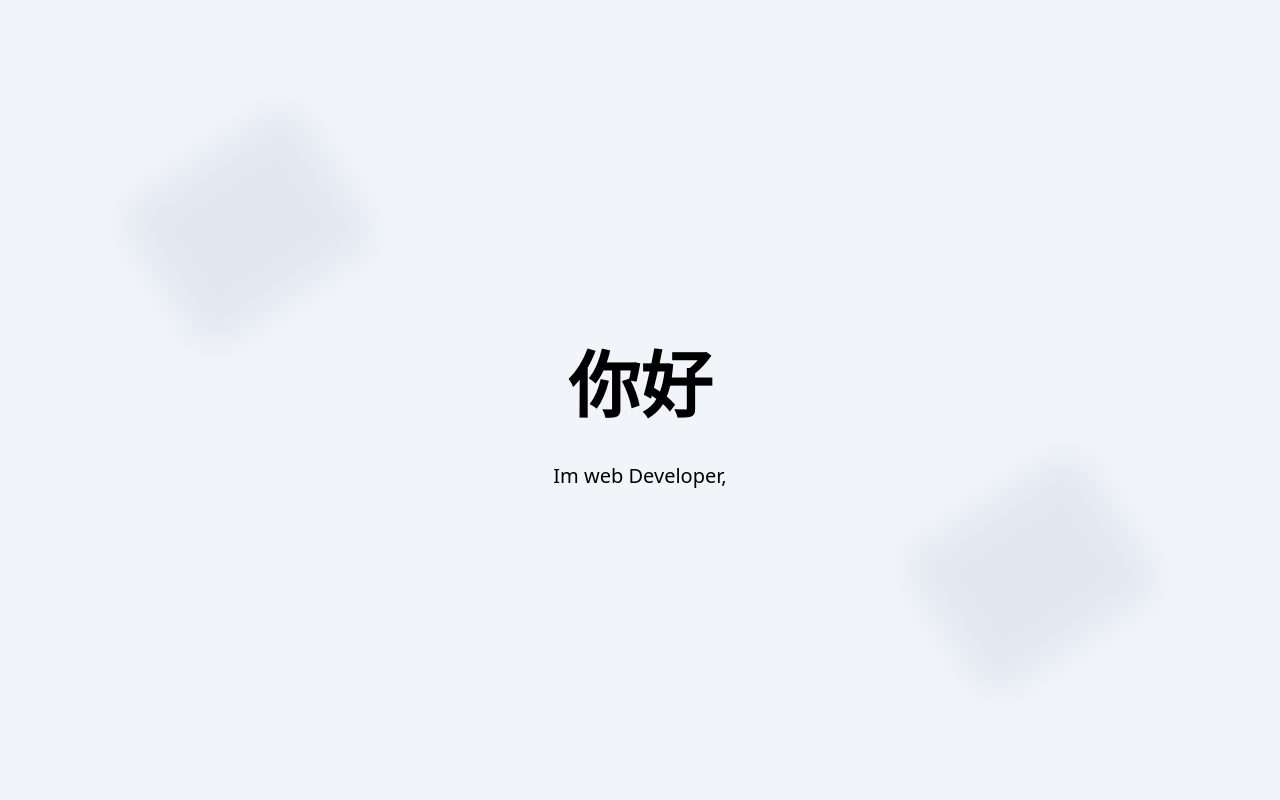
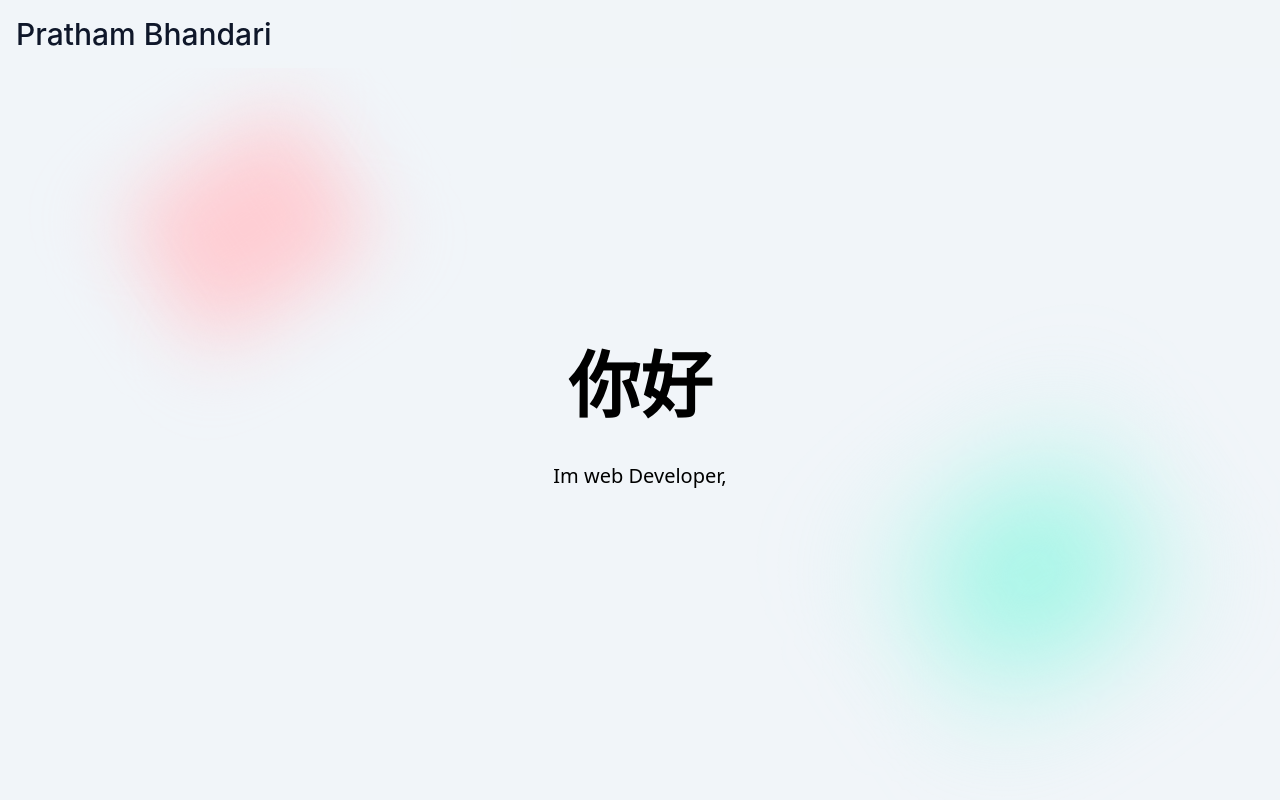
Before and after one commit to prathambhandari/prathambhandari.com, a React (Create React App) app: page / in a window 1280 px wide. Shown: the top 800 px of the page. Built offline with nearby package versions, Linux system fonts and the light colour scheme.

Commit message:
extra changes

```diff
--- a/src/App.js
+++ b/src/App.js
@@ -6,7 +6,7 @@ import About from "./components/About";
 function App() {
   return (
     <div className="App ">
-
+      <Header />
       <Home />
       <About/>
     </div>
--- a/src/components/Header.js
+++ b/src/components/Header.js
@@ -2,16 +2,16 @@ import React from "react";
 
 function Header(){
     return(
-        <div className="fixed z-40 bg-opacity-90 bg-slate-900 text-slate-50 p-5 w-screen flex justify-around items-center">
-            <h1 className="text-3xl cursor-pointer hover:animate-pulse">Pratham</h1>
-            <ul className="flex w-80 justify-around">
+        <div className="fixed z-40 bg-opacity-90 font-medium bg-slate-100  text-slate-900 p-4 w-screen flex justify-start items-center">
+            <h1 className="text-3xl cursor-pointer hover:animate-pulse">Pratham Bhandari</h1>
+            {/* <ul className="flex w-80 justify-around">
                 <li className=" cursor-pointer hover:text-slate-300">Home</li>
                 <li className="cursor-pointer hover:text-slate-300">About</li>
                 <li className="cursor-pointer hover:text-slate-300">Gallery</li>
                <li className="cursor-pointer hover:text-slate-300">Contact</li>
 
 
-            </ul>
+            </ul> */}
 
         </div>
     )
--- a/src/components/Home.js
+++ b/src/components/Home.js
@@ -18,10 +18,10 @@ class Home extends Component{
         return(
             <div>
             <div className="flex flex-col justify-center items-center bg-slate-100  h-screen p-36">
-            <li className=" h-52 w-52 bg-slate-200 blur-lg rounded-3xl self-start animate-spin-slow list-none z-0"></li>
+            <li className=" h-52 w-52 bg-rose-200 blur-2xl rounded-3xl self-start animate-spin-slow list-none z-0"></li>
             <h1 className="font-bold p-10 z-20 text-5xl sm:text-5xl md:text-7xl lg:text-7xl 2xl:text-7xl">{this.state.title}</h1>
             <h2 className="flex justify-center font-sans z-20 w-96 text-lg sm:text-lg md:text-xl lg:text-xl 2xl:text-xl">Im web Developer,</h2>
-             <li className=" h-52 w-52 bg-slate-200 blur-lg rounded-3xl self-end animate-spin-slow list-none z-0"></li>
+             <li className=" h-52 w-52 bg-teal-200 blur-3xl rounded-3xl self-end animate-spin-slow list-none z-0"></li>
             </div>
 
             </div>
```
